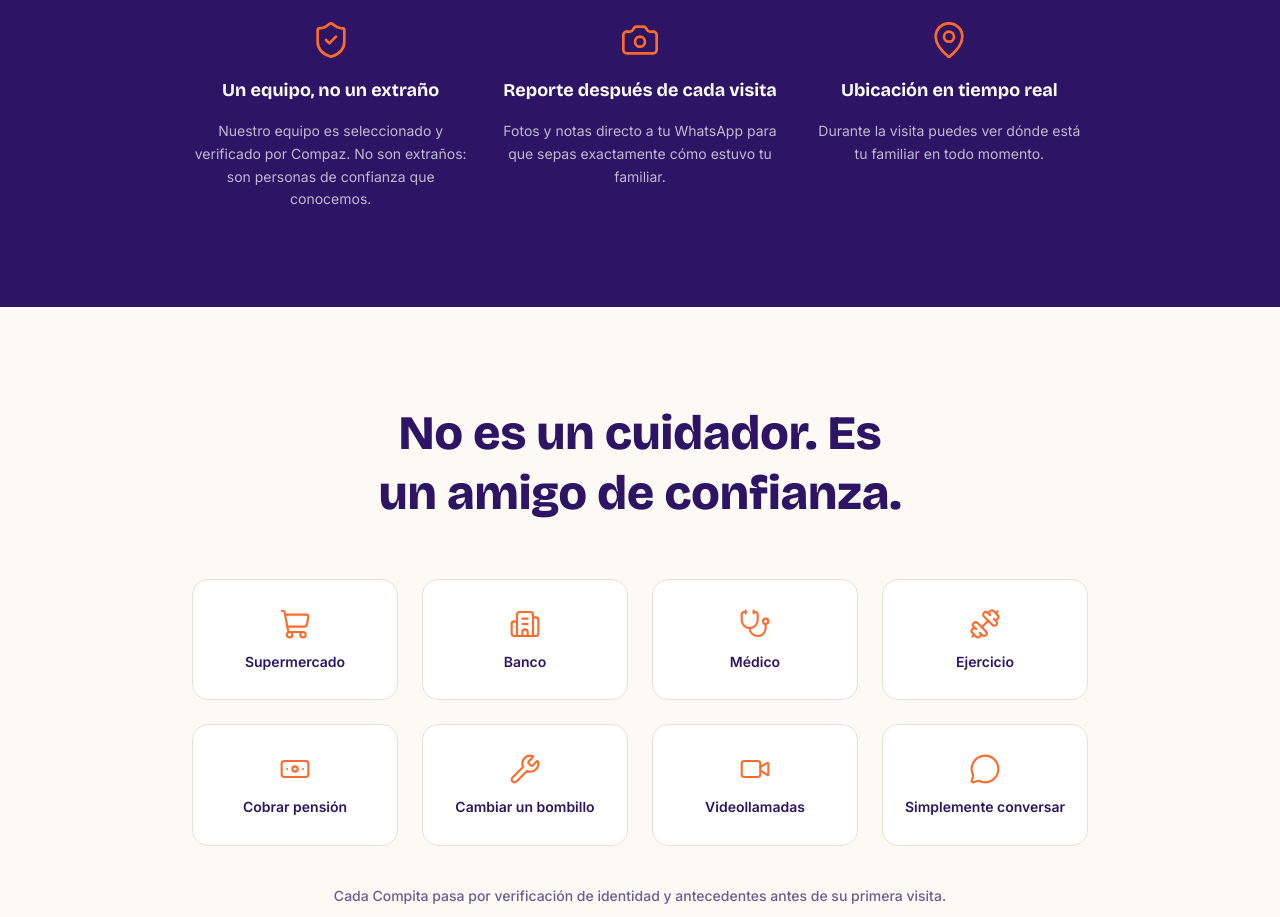
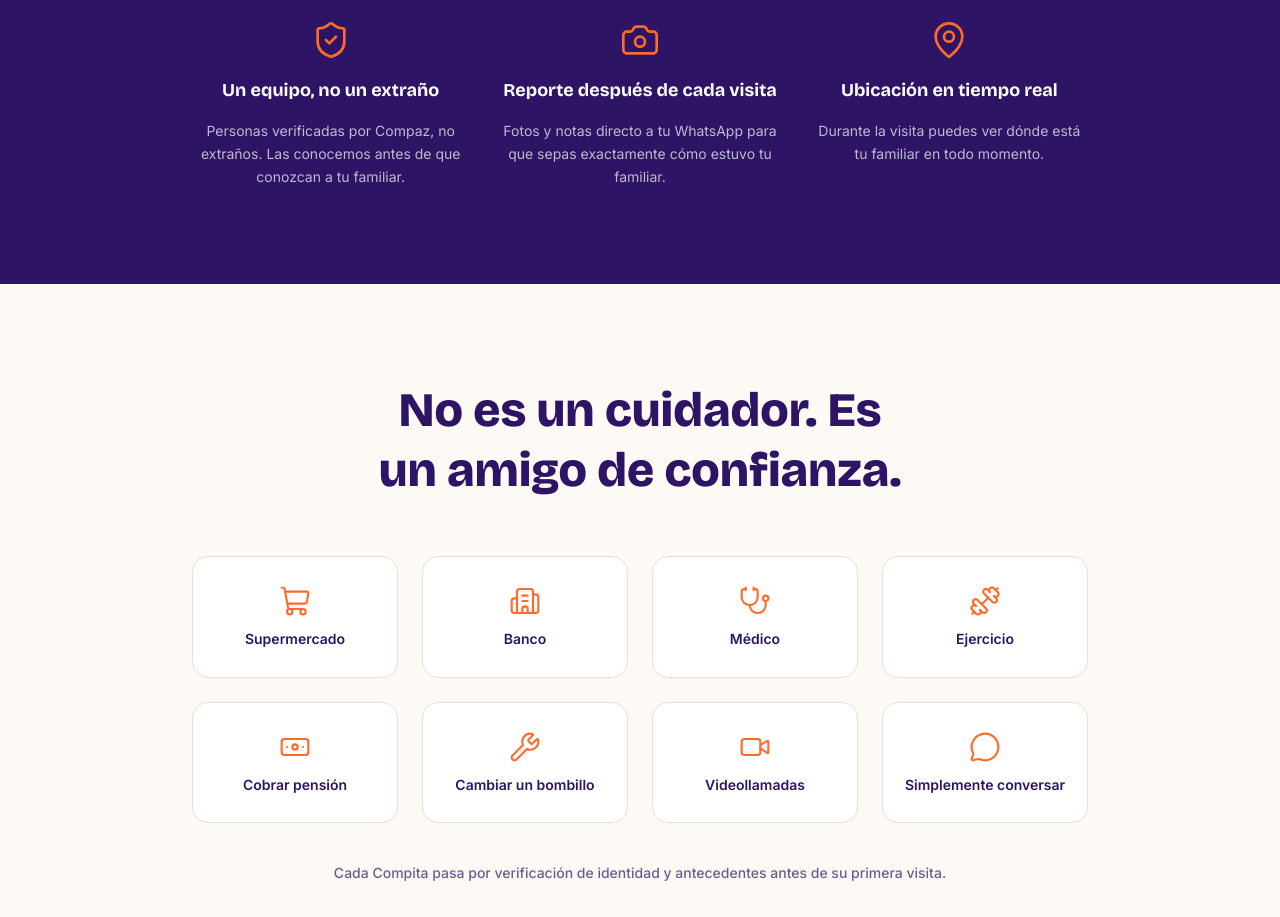
Before and after one commit to compaz-app/compaz-web, a Next.js app: page / in a window 1280 px wide. Shown: the part 1060-1977 px from the top of the page. Built offline with nearby package versions, Linux system fonts and the light colour scheme; no server answers.

Commit message:
Acortar descripción primer pilar a dos líneas
Co-Authored-By: Claude Sonnet 4.6 <noreply@anthropic.com>

```diff
--- a/app/page.tsx
+++ b/app/page.tsx
@@ -170,7 +170,7 @@ const pilares = [
   {
     Icon: ShieldCheck,
     titulo: "Un equipo, no un extraño",
-    desc: "Nuestro equipo es seleccionado y verificado por Compaz. No son extraños: son personas de confianza que conocemos.",
+    desc: "Personas verificadas por Compaz, no extraños. Las conocemos antes de que conozcan a tu familiar.",
   },
   {
     Icon: Camera,
```
